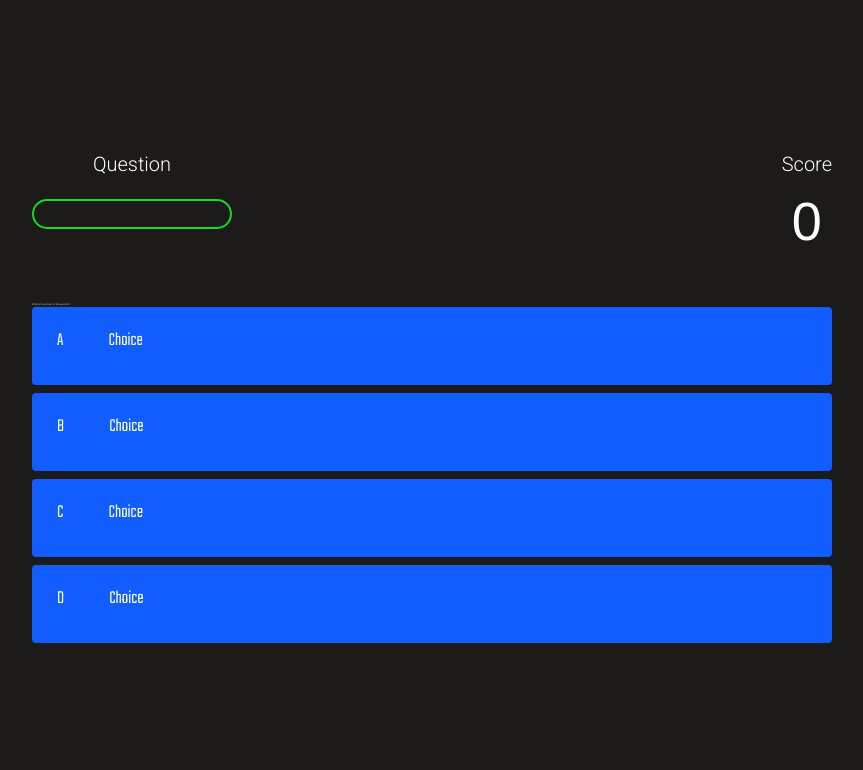
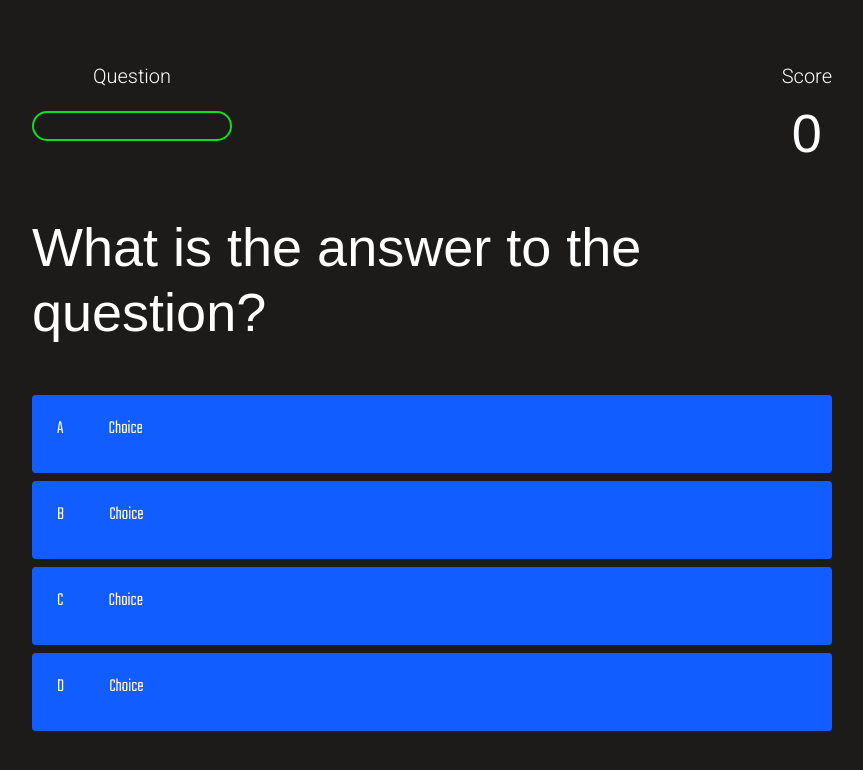
Before and after one commit to lewisjones37/MSP3-JS-Quiz, a plain HTML site: page game.html in a window 1280 px wide. Shown: the whole page, without its empty margins (208-1071 px from the left). Drawn offline with nearby package versions, Linux system fonts and the light colour scheme; a web font is replaced by a local one.

Commit message:
change question to h1 instead of div to fix bug where question font is too small

```diff
--- a/game.html
+++ b/game.html
@@ -30,7 +30,7 @@
               </h1>
             </div>
           </div>
-          <div id="question">What is the answer to the question?</div>
+          <h1 id="question">What is the answer to the question?</h1>
           <div class="choice-container">
             <p class="choice-prefix">A</p>
             <p class="choice-text" data-number="1">Choice</p>
```
